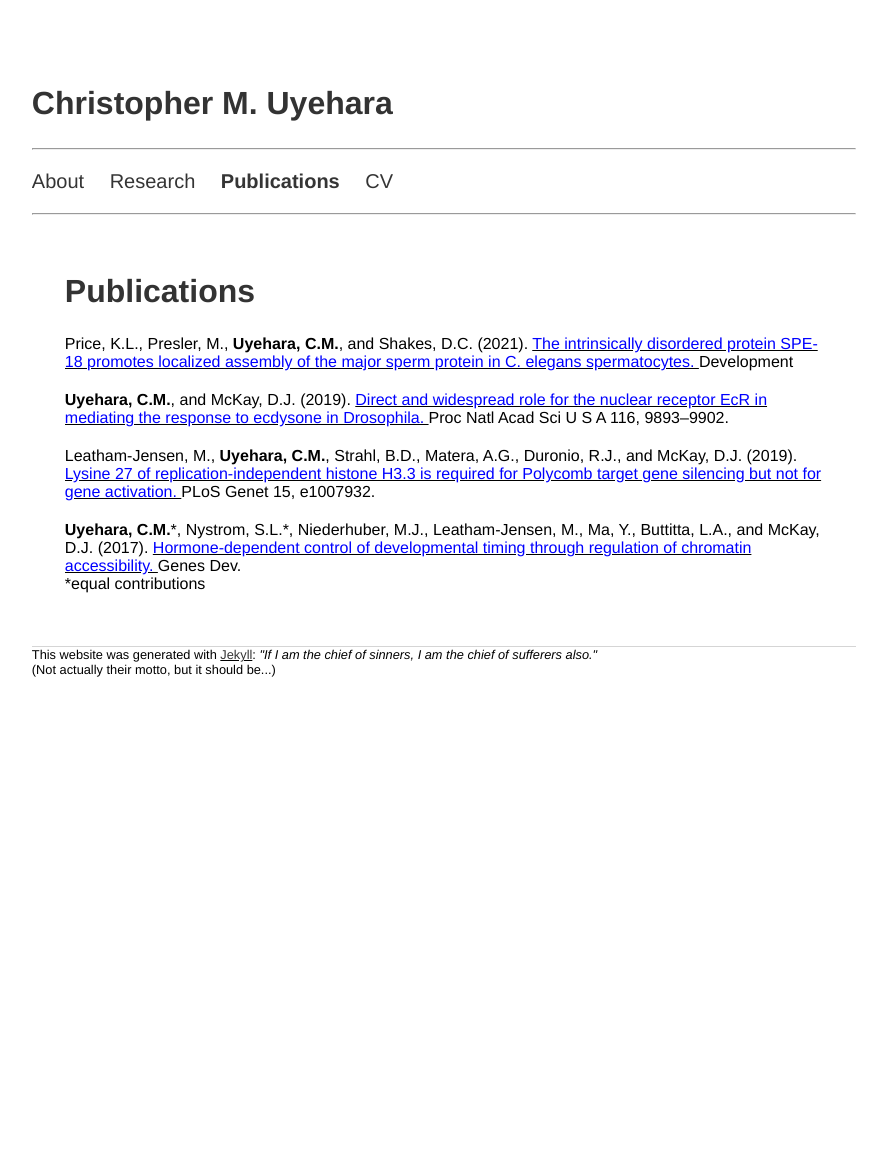
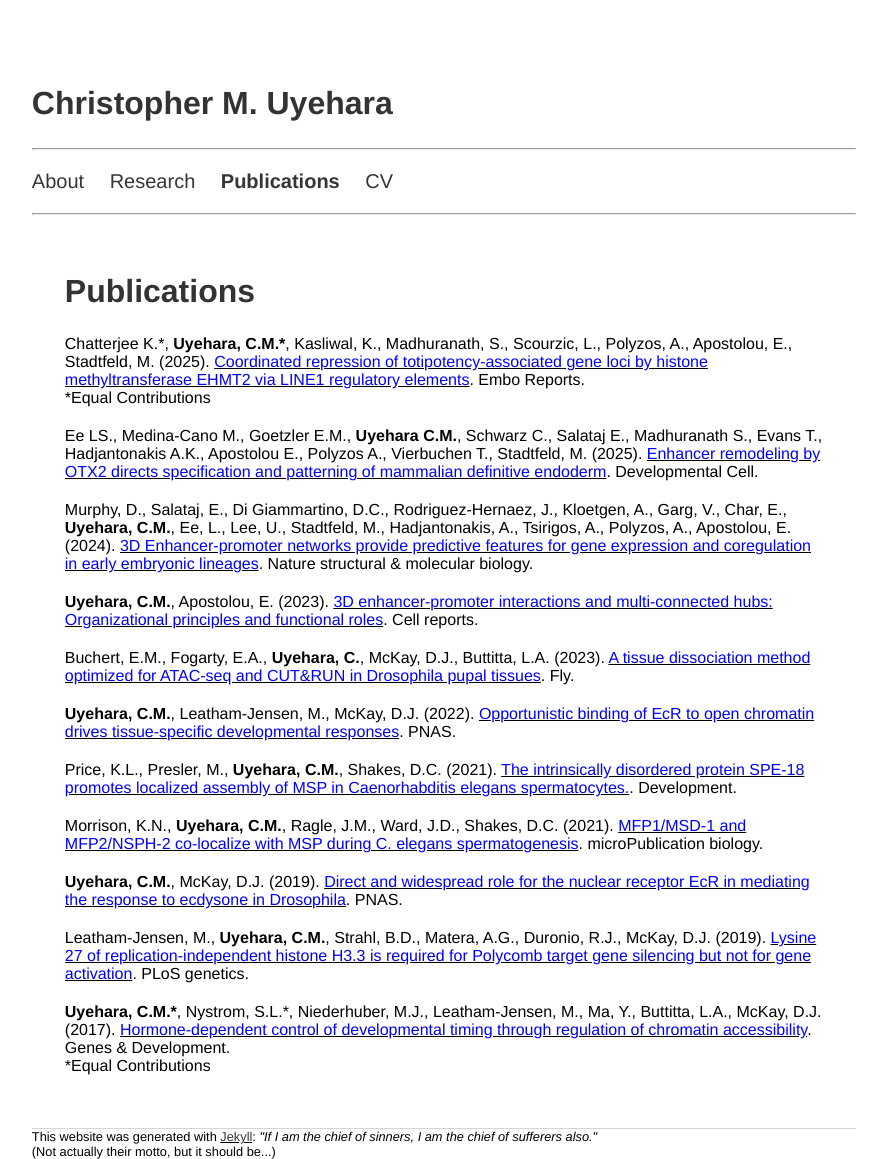
Before and after one commit to cmuyehara/cmuyehara.github.io, a Jekyll site: the page built from pages/publications.html, in a window 1280 px wide. Shown: the whole page, without its empty margins (196-1083 px from the left). Built offline with Jekyll 4.4.1, drawn with Linux system fonts in a browser that asks for light colours; nearby versions of some CDN libraries; before the commit the page ends 960 px from its top, so only the background shows below that.

Commit message:
update publications

```diff
--- a/_data/publications.yml
+++ b/_data/publications.yml
@@ -1,25 +1,84 @@
-- authors: "Price, K.L., Presler, M., <b>Uyehara, C.M.</b>, and Shakes, D.C."
-  year: "2021"
-  title: "The intrinsically disordered protein SPE-18 promotes localized assembly of the major sperm protein in C. elegans spermatocytes."
-  jrnl: "Development"
-  link: "https://journals.biologists.com/dev/article-abstract/148/5/dev195875/237502/The-intrinsically-disordered-protein-SPE-18?redirectedFrom=fulltext"
+- authors: Chatterjee K.*, <b>Uyehara, C.M.*</b>, Kasliwal, K., Madhuranath, S., Scourzic, L.,
+    Polyzos, A., Apostolou, E., Stadtfeld, M.
+  title: Coordinated repression of totipotency-associated gene loci by histone methyltransferase EHMT2 via LINE1 regulatory elements
+  year: '2025'
+  journal: Embo Reports
+  doi: https://doi.org/10.1038/s44319-025-00657-5
+  note: '*Equal Contributions'
 
+- authors: Ee LS., Medina-Cano M., Goetzler E.M., <b>Uyehara C.M.</b>, Schwarz
+    C., Salataj E., Madhuranath S., Evans T., Hadjantonakis A.K., Apostolou E., Polyzos A., Vierbuchen T.,
+    Stadtfeld, M.
+  title: Enhancer remodeling by OTX2 directs specification and patterning of mammalian definitive endoderm
+  year: '2025'
+  journal: Developmental Cell
+  doi: https://doi.org/10.1016/j.devcel.2025.07.020
 
-- authors: "<b>Uyehara, C.M.</b>, and McKay, D.J."
-  year: "2019"
-  title: "Direct and widespread role for the nuclear receptor EcR in mediating the response to ecdysone in Drosophila."
-  jrnl: "Proc Natl Acad Sci U S A 116, 9893–9902."
-  link: "https://www.pnas.org/content/116/20/9893"
+- authors: Murphy, D., Salataj, E., Di Giammartino, D.C., Rodriguez-Hernaez, J., Kloetgen,
+    A., Garg, V., Char, E., <b>Uyehara, C.M.</b>, Ee, L., Lee, U., Stadtfeld, M.,
+    Hadjantonakis, A., Tsirigos, A., Polyzos, A., Apostolou, E.
+  title: 3D Enhancer-promoter networks provide predictive features for gene expression
+    and coregulation in early embryonic lineages
+  year: '2024'
+  journal: Nature structural & molecular biology
+  doi: https://doi.org/10.1038/s41594-023-01130-4
 
-- authors: "Leatham-Jensen, M., <b>Uyehara, C.M.</b>, Strahl, B.D., Matera, A.G., Duronio, R.J., and McKay, D.J."
-  year: "2019"
-  title: "Lysine 27 of replication-independent histone H3.3 is required for Polycomb target gene silencing but not for gene activation."
-  jrnl: "PLoS Genet 15, e1007932."
-  link: "https://journals.plos.org/plosgenetics/article?id=10.1371/journal.pgen.1007932"
+- authors: <b>Uyehara, C.M.</b>, Apostolou, E.
+  title: '3D enhancer-promoter interactions and multi-connected hubs: Organizational
+    principles and functional roles'
+  year: '2023'
+  journal: Cell reports
+  doi: https://doi.org/10.1016/j.celrep.2023.112068
 
-- authors: "<b>Uyehara, C.M.</b>*, Nystrom, S.L.*, Niederhuber, M.J., Leatham-Jensen, M., Ma, Y., Buttitta, L.A., and McKay, D.J."
-  year: "2017"
-  title: "Hormone-dependent control of developmental timing through regulation of chromatin accessibility."
-  jrnl: "Genes Dev."
-  link: "http://genesdev.cshlp.org/content/31/9/862.full"
-  note: "*equal contributions"
+- authors: Buchert, E.M., Fogarty, E.A., <b>Uyehara, C.</b>, McKay, D.J., Buttitta,
+    L.A.
+  title: A tissue dissociation method optimized for ATAC-seq and CUT&RUN in Drosophila
+    pupal tissues
+  year: '2023'
+  journal: Fly
+  doi: https://doi.org/10.1080/19336934.2023.2209481
+
+- authors: <b>Uyehara, C.M.</b>, Leatham-Jensen, M., McKay, D.J.
+  title: Opportunistic binding of EcR to open chromatin drives tissue-specific developmental
+    responses
+  year: '2022'
+  journal: PNAS
+  doi: https://doi.org/10.1073/pnas.2208935119
+
+- authors: Price, K.L., Presler, M., <b>Uyehara, C.M.</b>, Shakes, D.C.
+  title: The intrinsically disordered protein SPE-18 promotes localized assembly of
+    MSP in Caenorhabditis elegans spermatocytes.
+  year: '2021'
+  journal: Development
+  doi: https://doi.org/10.1242/dev.195875
+
+- authors: Morrison, K.N., <b>Uyehara, C.M.</b>, Ragle, J.M., Ward, J.D., Shakes,
+    D.C.
+  title: MFP1/MSD-1 and MFP2/NSPH-2 co-localize with MSP during C. elegans spermatogenesis
+  year: '2021'
+  journal: microPublication biology
+  doi: https://doi.org/10.17912/micropub.biology.000427
+
+- authors: <b>Uyehara, C.M.</b>, McKay, D.J.
+  title: Direct and widespread role for the nuclear receptor EcR in mediating the
+    response to ecdysone in Drosophila
+  year: '2019'
+  journal: PNAS
+  doi: https://doi.org/10.1073/pnas.1900343116
+
+- authors: Leatham-Jensen, M., <b>Uyehara, C.M.</b>, Strahl, B.D., Matera, A.G., Duronio,
+    R.J., McKay, D.J.
+  title: Lysine 27 of replication-independent histone H3.3 is required for Polycomb
+    target gene silencing but not for gene activation
+  year: '2019'
+  journal: PLoS genetics
+  doi: https://doi.org/10.1371/journal.pgen.1007932
+
+- authors: <b>Uyehara, C.M.*</b>, Nystrom, S.L.*, Niederhuber, M.J., Leatham-Jensen,
+    M., Ma, Y., Buttitta, L.A., McKay, D.J.
+  title: Hormone-dependent control of developmental timing through regulation of chromatin
+    accessibility
+  year: '2017'
+  journal: Genes & Development
+  doi: https://doi.org/10.1101/gad.298182.117
+  note: '*Equal Contributions'
--- a/pages/publications.html
+++ b/pages/publications.html
@@ -32,7 +32,7 @@ li {
 {% assign pubs = site.data.publications %}
 {% for p in pubs %}
 <li>{{ p.authors }} ({{ p.year }}).
-	<u><a href="{{ p.link }}" class='extLink'>{{ p.title }} </a></u>
-	{{ p.jrnl }}<br>{{ p.note }}
+	<u><a href="{{ p.doi }}" class='extLink'>{{ p.title }}</a></u>.
+	{{ p.journal }}.<br>{{ p.note }}
 </li>
 {% endfor %}
```
